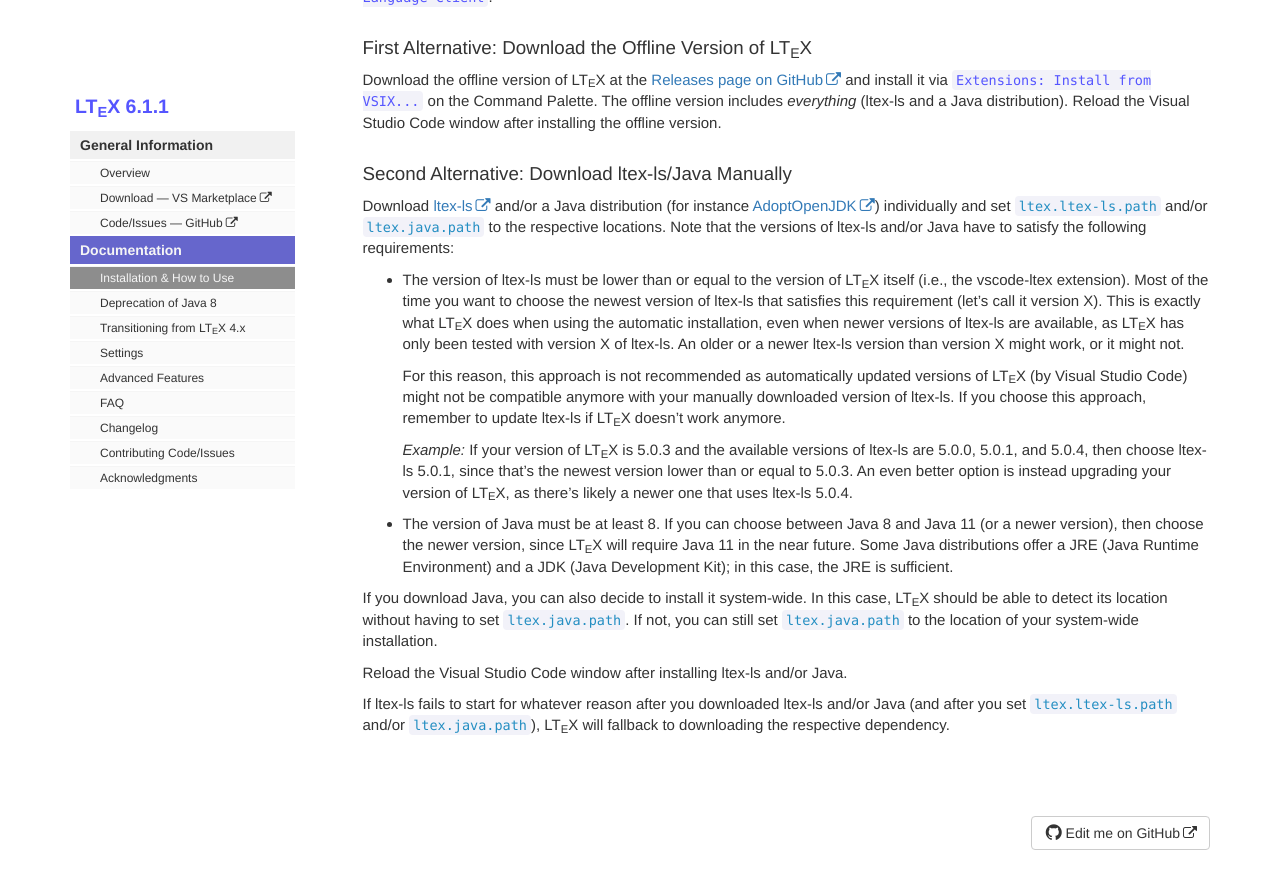
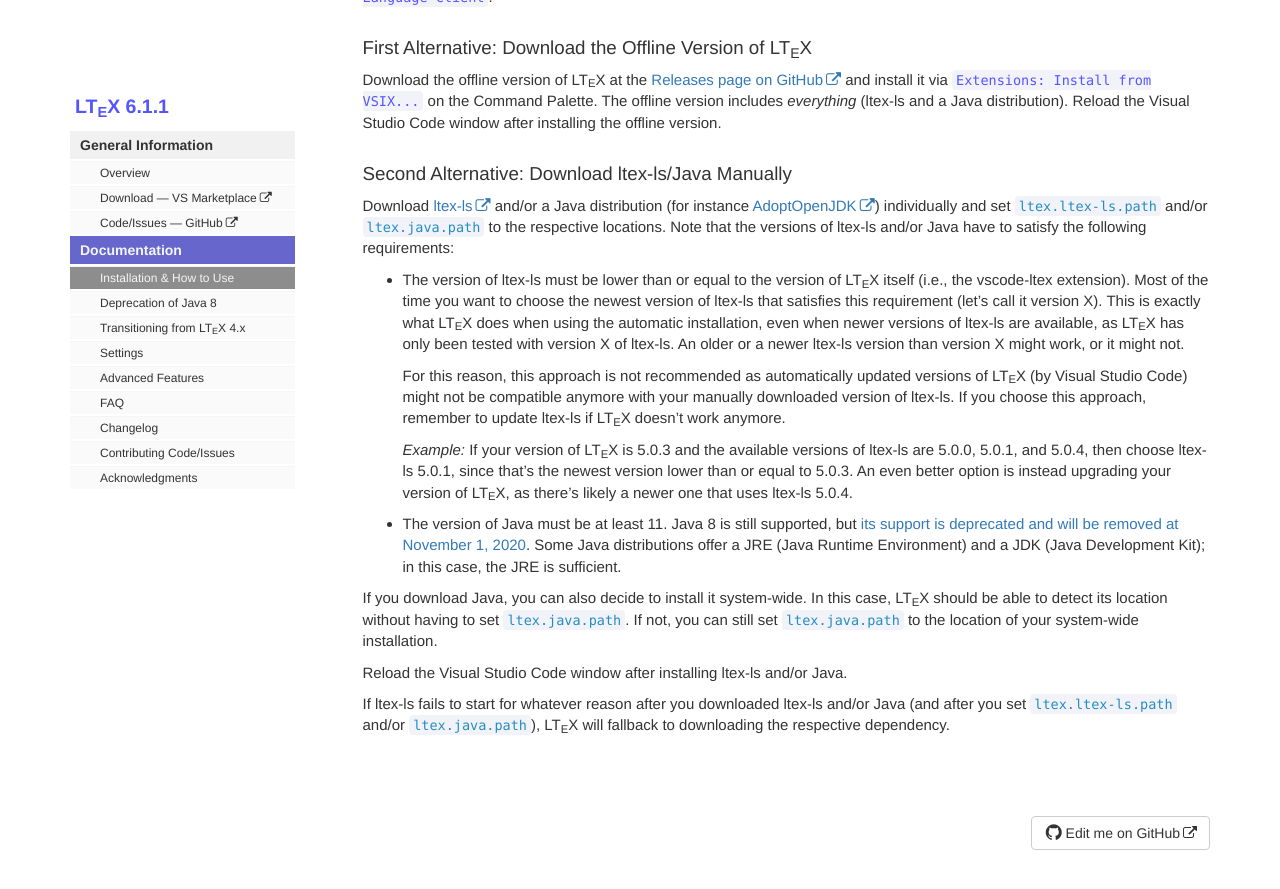
Before and after one commit to valentjn/vscode-ltex, a Jekyll site: the page built from pages/docs/installation-how-to-use.md, in a window 1280 px wide and 900 px high, scrolled down 861 px. Shown: the top 889 px of the window. Built offline with Jekyll 4.4.1, drawn with Linux system fonts in a browser that asks for light colours.

Commit message:
Mention deprecation of Java 8 in installation/FAQ

```diff
--- a/pages/docs/installation-how-to-use.md
+++ b/pages/docs/installation-how-to-use.md
@@ -48,7 +48,7 @@
   For this reason, this approach is not recommended as automatically updated versions of LTeX (by Visual Studio Code) might not be compatible anymore with your manually downloaded version of ltex-ls. If you choose this approach, remember to update ltex-ls if LTeX doesn't work anymore.
 
     *Example:* If your version of LTeX is 5.0.3 and the available versions of ltex-ls are 5.0.0, 5.0.1, and 5.0.4, then choose ltex-ls 5.0.1, since that's the newest version lower than or equal to 5.0.3. An even better option is instead upgrading your version of LTeX, as there's likely a newer one that uses ltex-ls 5.0.4.
-- The version of Java must be at least 8. If you can choose between Java 8 and Java 11 (or a newer version), then choose the newer version, since LTeX will require Java 11 in the near future. Some Java distributions offer a JRE (Java Runtime Environment) and a JDK (Java Development Kit); in this case, the JRE is sufficient.
+- The version of Java must be at least 11. Java 8 is still supported, but [its support is deprecated and will be removed at November 1, 2020](deprecation-of-java-8.html). Some Java distributions offer a JRE (Java Runtime Environment) and a JDK (Java Development Kit); in this case, the JRE is sufficient.
 
 If you download Java, you can also decide to install it system-wide. In this case, LTeX should be able to detect its location without having to set [`ltex.java.path`](settings.html#ltexjavapath). If not, you can still set [`ltex.java.path`](settings.html#ltexjavapath) to the location of your system-wide installation.
 
```
Also changed, not shown: pages/docs/faq.md (+1 -1 lines).
